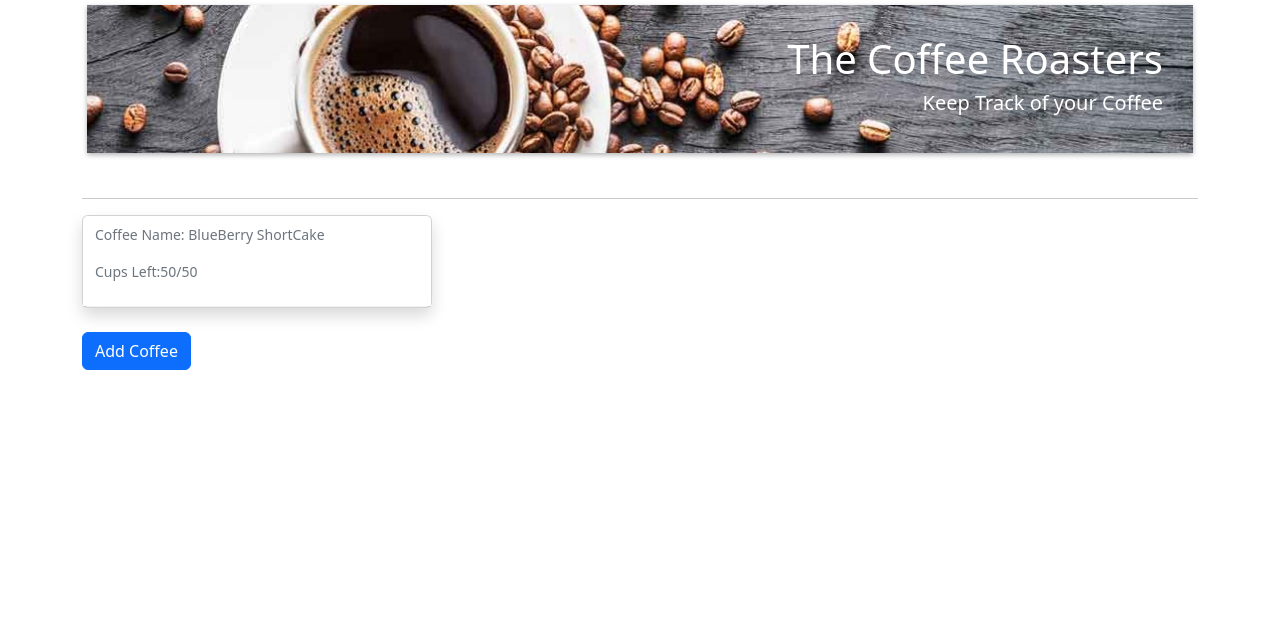
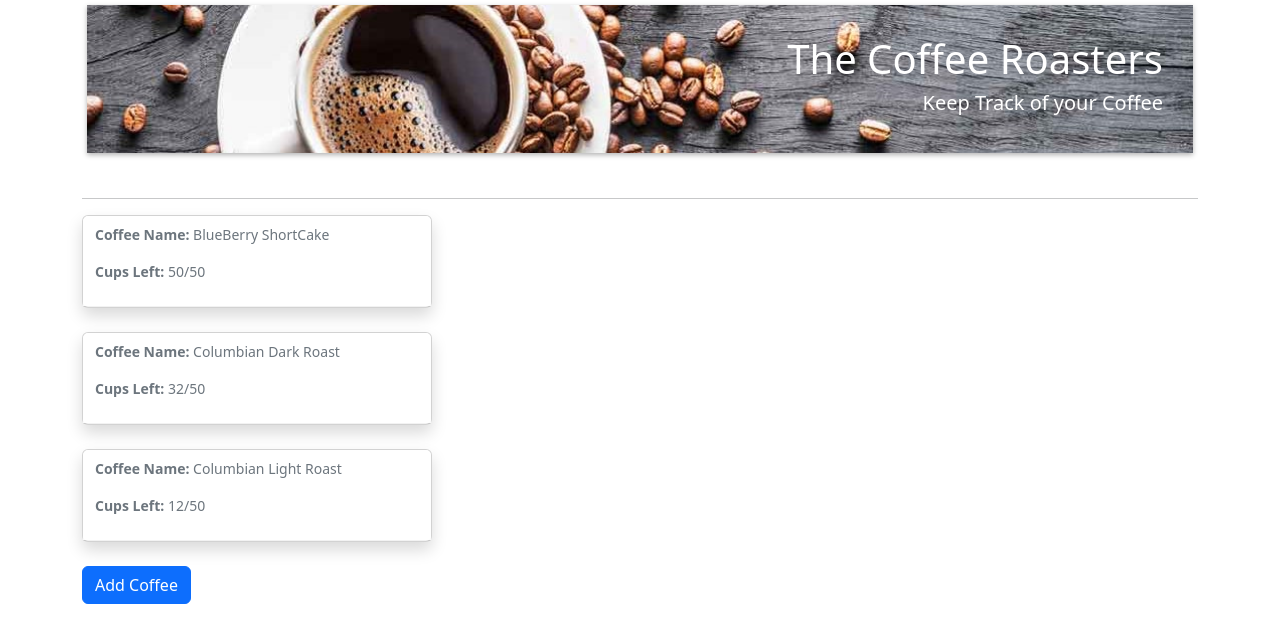
Before and after one commit to jlenz27/InventoryControl, a React (Create React App) app: page / in a window 1280 px wide. Shown: the top 642 px of the page. Built offline with nearby package versions, Linux system fonts and the light colour scheme.

Commit message:
updated main page styling

```diff
--- a/src/components/CoffeeControl.js
+++ b/src/components/CoffeeControl.js
@@ -17,6 +17,23 @@ class CoffeeControl extends React.Component {
           description: "Blueberry and vanilla cream flavored coffee",
           price: 100,
           quantity: 50,
+          date: '04/20/2023',
+          id: v4()
+        },
+        {
+          name: "Columbian Dark Roast",
+          description: "Dark Roast Coffee",
+          price: 125,
+          quantity: 32,
+          date: '04/20/2023',
+          id: v4()
+        },
+        {
+          name: "Columbian Light Roast",
+          description: "Light Roast",
+          price: 105,
+          quantity: 12,
+          date: '04/20/2023',
           id: v4()
         }
       ],
--- a/src/components/CoffeeDetails.js
+++ b/src/components/CoffeeDetails.js
@@ -14,6 +14,9 @@ const CoffeeDetails = (props) => {
       <p>{coffee.description}</p>
       <p>Price: {coffee.price}$</p>
       <p>Cups of Coffee Left: {coffee.quantity} / 50</p>
+      <p>Date Purchased: {coffee.date} </p>
+
+
       <hr />
       <Button variant="primary" onClick={onClickingUnitSold}>Mark a single cup sold</Button>
       <Button variant="primary" onClick={onClickingEdit}>Update Coffee</Button>
--- a/src/components/CoffeeDisplay.js
+++ b/src/components/CoffeeDisplay.js
@@ -8,8 +8,9 @@ const CoffeeDisplay = (props) => {
       <Toast className="mb-4">
       <Toast.Header closeButton={false}>
     <div onClick={() => props.whenCoffeeClicked(props.id)}>
-      <p>Coffee Name:  {props.name}</p>
-      <p>Cups Left:{props.quantity}/50</p>
+      <p><strong>Coffee Name:  </strong>  {props.name}</p>
+      <p><strong>Cups Left:  </strong>{props.quantity}/50</p>
+
     </div>
     </Toast.Header>
     </Toast>
```
